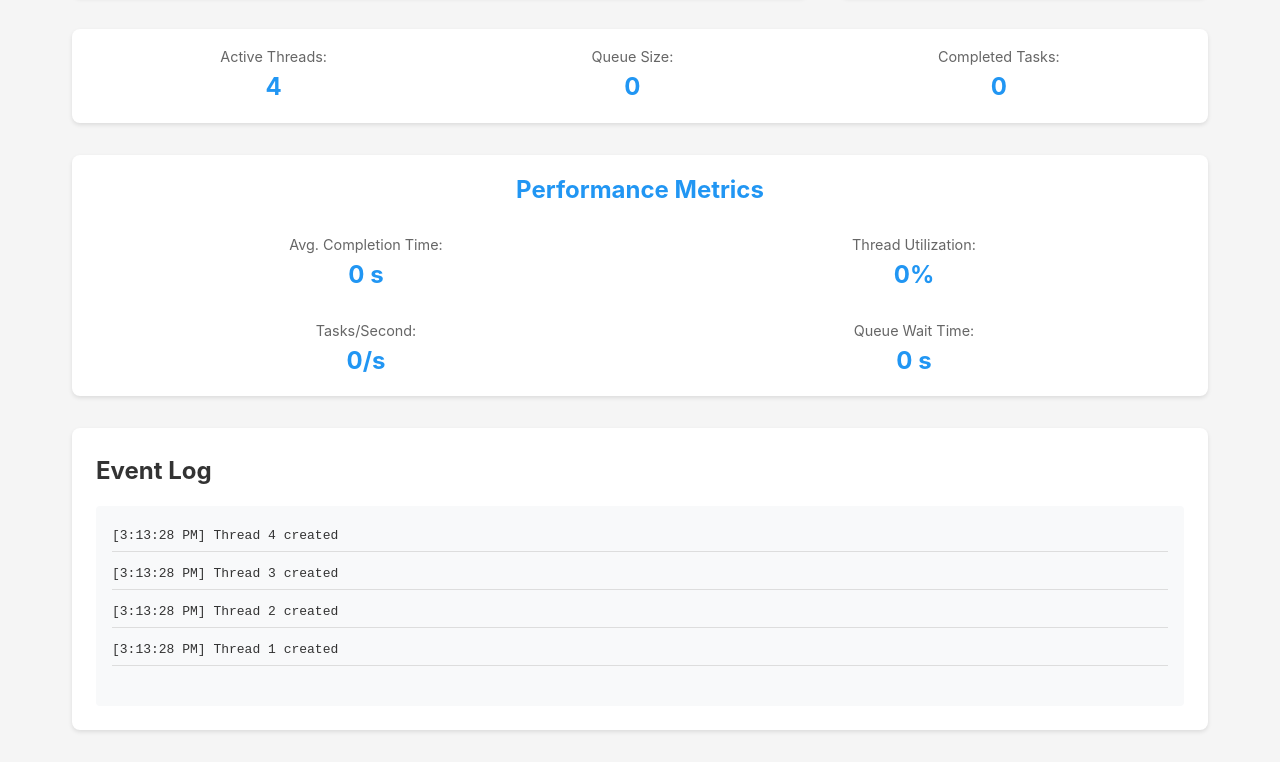
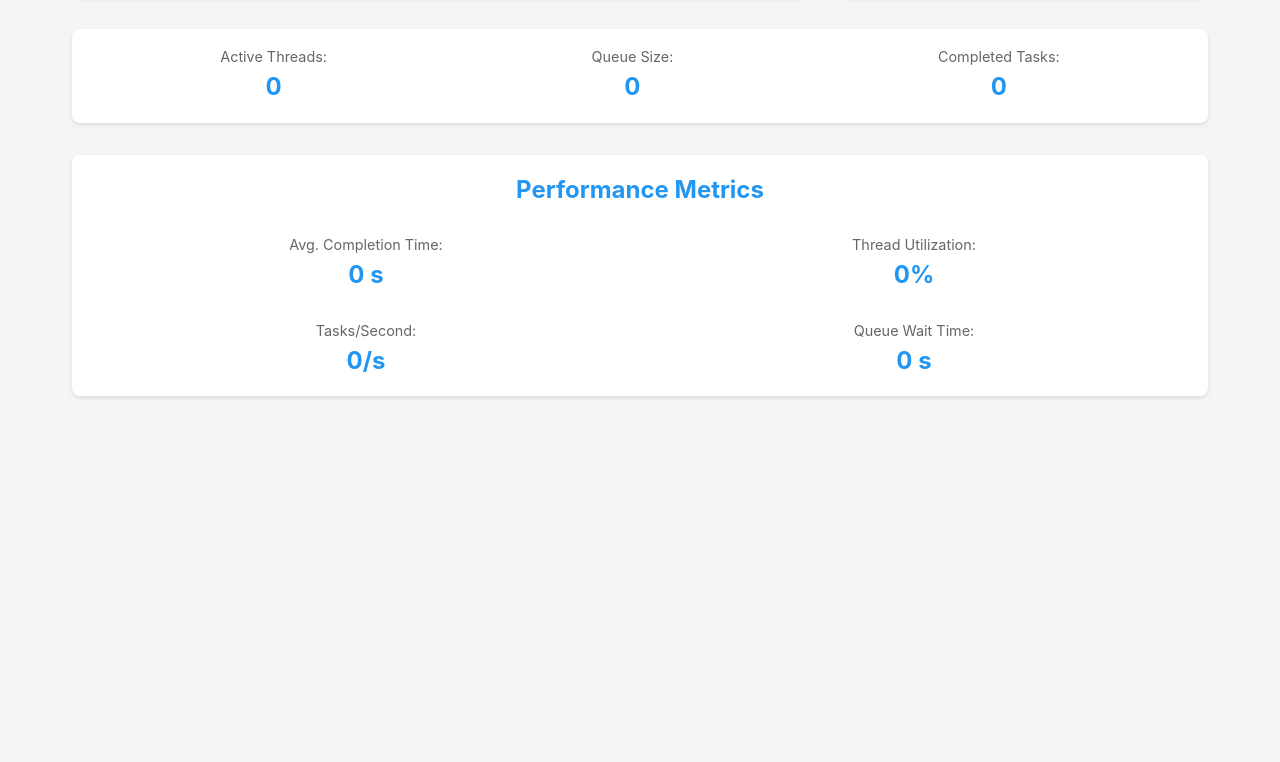
Before and after one commit to smurfstack-dev/Scalable-Thread-Management-Library, a plain HTML site: page thread-visualization/index.html in a window 1280 px wide. Shown: the part 379-1141 px from the top of the page. After the commit the page ends 839 px from the top, so only its background shows below. Drawn offline with Linux system fonts and the light colour scheme.

Commit message:
Remove event log section from index.html
Removed the event log section from the HTML.

```diff
--- a/thread-visualization/index.html
+++ b/thread-visualization/index.html
@@ -72,12 +72,7 @@
                 </div>
             </section>
 
-            <section class="log-panel">
-                <h2>Event Log</h2>
-                <div id="logContainer" class="log-container">
-                    <!-- Log messages will be added here -->
-                </div>
-            </section>
+
         </main>
     </div>
     <script src="./threadSimulator.js"></script>
```
